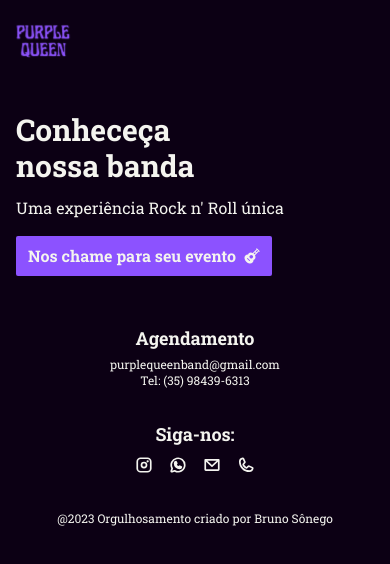
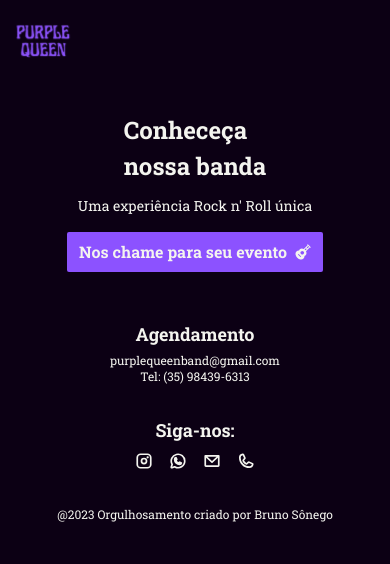
Before and after one commit to sonegobruno/purple-queen-band, a Next.js app: page / in a window 390 px wide. Shown: the top 564 px of the page. Built offline with nearby package versions, Linux system fonts and the light colour scheme.

Commit message:
feat: ajust responsivity

```diff
--- a/src/app/page.tsx
+++ b/src/app/page.tsx
@@ -7,12 +7,12 @@ export default function Home() {
   return (
     <main className="md:h-[calc(100vh-80px)] max-w-5xl mx-auto">
       <section className="flex w-full h-full">
-        <div className="w-full h-full p-4 md:p-8">
-          <h1 className="text-3xl font-bold leading-9 mt-4 md:mt-[25vh]">
+        <div className="w-full h-full flex flex-col items-center md:items-start p-4 md:p-8">
+          <h1 className="text-2xl md:text-3xl font-bold leading-9 mt-4 md:mt-[25vh]">
             Conheceça <br />
             nossa banda
           </h1>
-          <p className="text-md mt-3">
+          <p className="text-sm  md:text-md  mt-3">
             Uma experiência Rock n&apos; Roll única
           </p>
           <Link href="contact" tabIndex={-1}>
```
